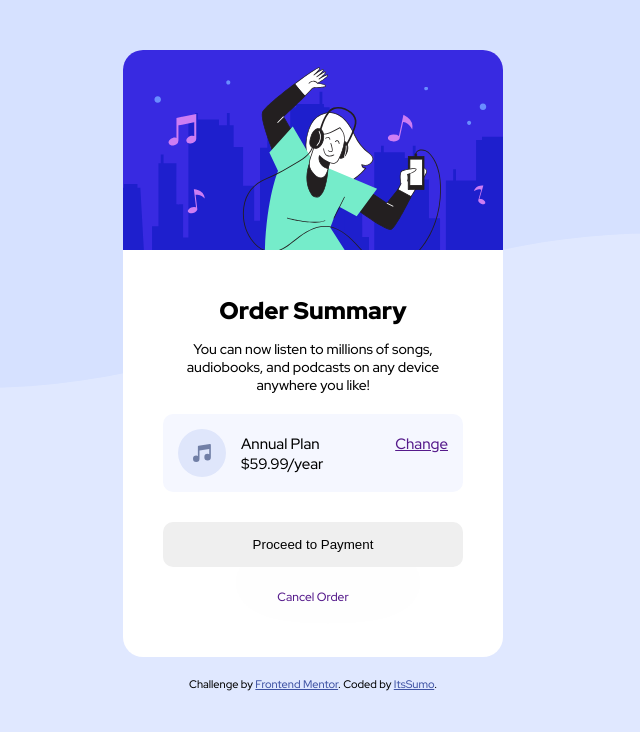
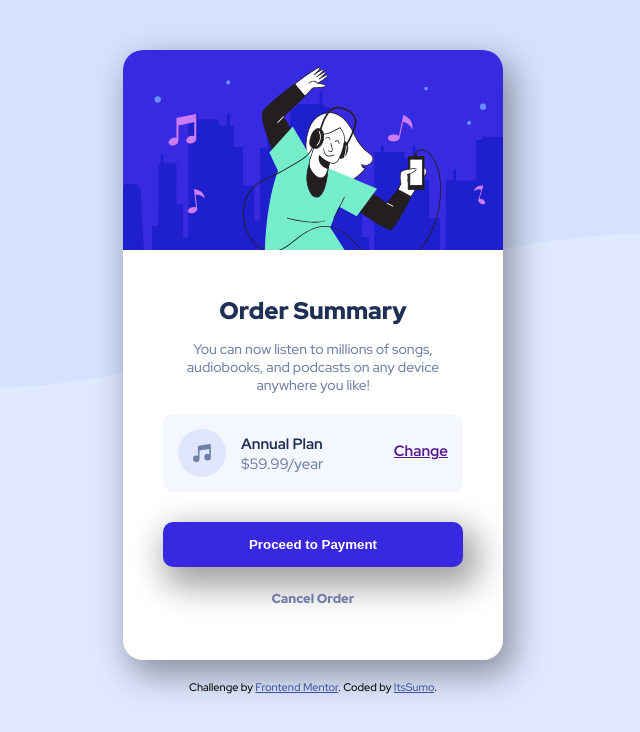
Before and after one commit to itssumo/order-sumarry-component-card, a plain HTML site: page index.html in a window 1280 px wide. Shown: the whole page, without its empty margins (327-967 px from the left). Drawn offline with Linux system fonts and the light colour scheme; a web font is replaced by a local one.

Commit message:
Initial Formatting

```diff
--- a/css/styles.css
+++ b/css/styles.css
@@ -1,3 +1,10 @@
+:root{
+    --dark-blue:#1f2f56;
+    --desat-blue:#7280a7;
+    --pale-blue:#e0e8ff;
+    --bright-blue:#3829e0;
+    --vp-blue:#f5f7ff;
+}
 body{
     font-size: 16px;
     font-family: 'Red Hat Display', sans-serif;
@@ -24,6 +31,9 @@ body{
     border-radius: 20px;
     overflow: hidden;
     margin-bottom: 20px;
+    -webkit-box-shadow: 8px 13px 33px 3px rgba(0,0,0,0.37);
+    -moz-box-shadow: 8px 13px 33px 3px rgba(0,0,0,0.37);
+    box-shadow: 8px 13px 33px 3px rgba(0,0,0,0.37);
 }
 .order{
     padding: 40px;
@@ -33,16 +43,18 @@ body{
     font-size:1.5rem ;
     font-weight: 800;
     margin: 0;
+    color:var(--dark-blue);
 }
 .summary{
     text-align: center;
     padding: 0 20px;
     font-size: 14px;
     margin-bottom: 20px;
+    color:var(--desat-blue);
 }
 .plan{
     display: flex;
-    background-color: hsl(225, 100%, 98%);
+    background-color: #f5f7ff;
     padding: 15px;
     font-size: 15px;
     border-radius: 10px;
@@ -54,6 +66,12 @@ body{
 .price{
     flex: 1.5;
     margin-left:10px;
+    color: var(--dark-blue);
+    font-weight: 700;
+}
+.price span {
+    color: var(--desat-blue);
+    font-weight: 500;
 }
 .plan p{
     margin-top: 5px;
@@ -61,8 +79,9 @@ body{
     margin-right: 0;
     margin-bottom: 0;
 }
-.plan p a{
-    margin-top: 5px;
+.plan .link{
+    margin-top:12px;
+    font-weight: 600;
 }
 .button button{
     width: 100%;
@@ -70,14 +89,19 @@ body{
     border-radius: 10px;
     padding:15px;
     margin-bottom: 10px;
-    -webkit-box-shadow: 15px 38px 103px -22px rgba(0,0,0,0.37);
-    -moz-box-shadow: 15px 38px 103px -22px rgba(0,0,0,0.37);
-    box-shadow: 15px 38px 103px -22px rgba(0,0,0,0.37);
+    background-color: var(--bright-blue);
+    color: #fff;
+    font-weight: 600;
+    -webkit-box-shadow: 8px 13px 33px 7px rgba(0,0,0,0.37);
+    -moz-box-shadow: 8px 13px 33px 7px rgba(0,0,0,0.37);
+    box-shadow: 8px 13px 33px 7px rgba(0,0,0,0.37);
 }
 .button p{
     text-align: center;
-    font-size: 12px;
+    font-size: 13px;
 }
 .button p a{
     text-decoration: none;
+    color:var(--desat-blue);
+    font-weight: 800;
 }
```
